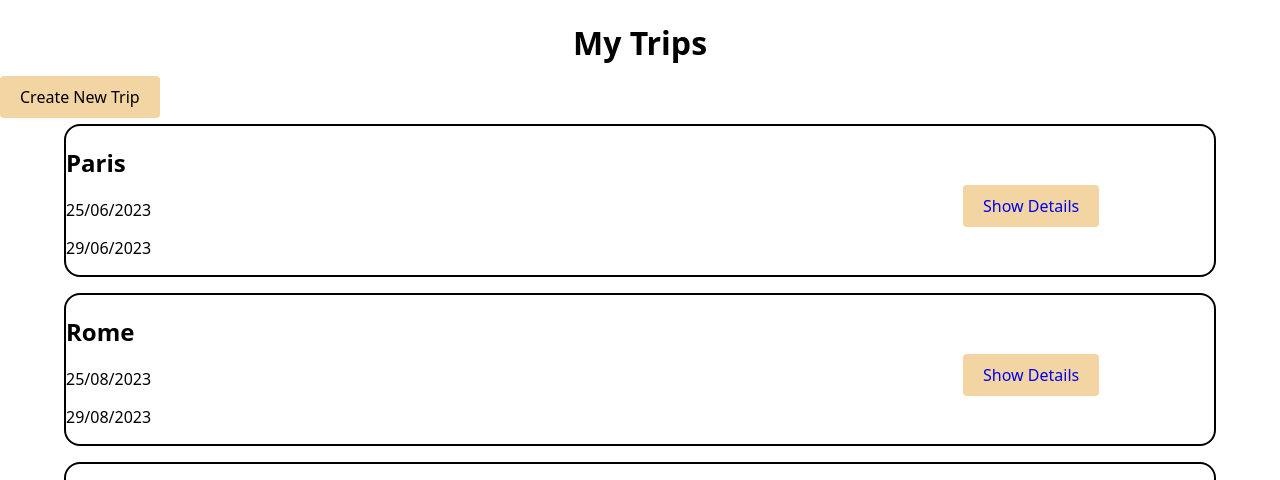
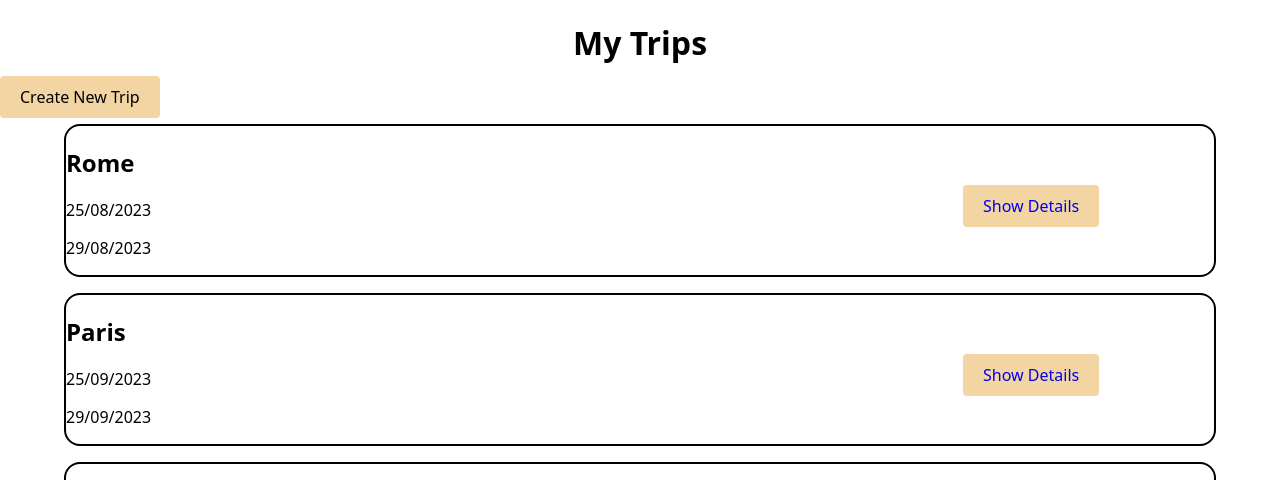
Before and after one commit to LukasWeckner/Capstone-Travel, a Next.js app: page / in a window 1280 px wide. Shown: the top 480 px of the page. Built offline with nearby package versions, Linux system fonts and the light colour scheme.

Commit message:
add sort functionality

```diff
--- a/components/PreviewCardList/index.js
+++ b/components/PreviewCardList/index.js
@@ -6,9 +6,22 @@ import { useRouter } from "next/router";
 export default function PreviewCardList() {
   const router = useRouter();
 
+  //helper function to format startDate of the trips array, so that sort method can be used on the dates
+  function formatDate(dateString) {
+    const [day, month, year] = dateString.split("/");
+    return new Date(`${year}-${month}-${day}`);
+  }
+
   return (
     <StyledList>
-      {trips.map(({ slug, destination, startDate, endDate }) => (
+      {trips
+        .slice()
+        .sort((a, b) => {
+          const startDateA = formatDate(a.startDate);
+          const startDateB = formatDate(b.startDate);
+          return startDateA - startDateB;
+        })
+        .map(({ slug, destination, startDate, endDate }) => (
           <StyledListItem key={slug}>
             <div>
               <h2>{destination}</h2>
--- a/lib/data.js
+++ b/lib/data.js
@@ -2,8 +2,8 @@ export const trips = [
   {
     slug: "paris",
     destination: "Paris",
-    startDate: "25/06/2023",
-    endDate: "29/06/2023",
+    startDate: "25/09/2023",
+    endDate: "29/09/2023",
     dayDetails: {
       titles: [
         "Day1: Arrival and Exploring Paris",
```
Lines whose indentation alone changed are shown as unchanged.
